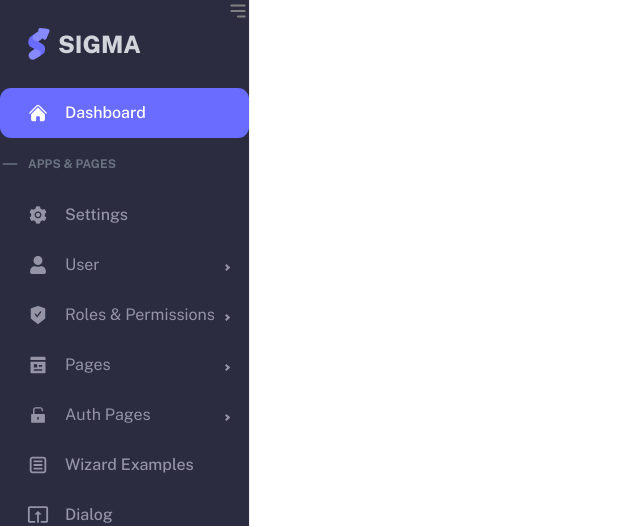
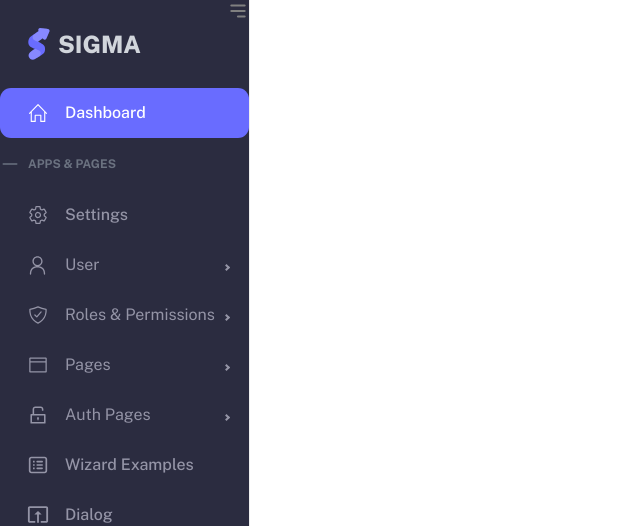
Before and after one commit to MansoorAkhter/sigma-admin-dashboard, a Next.js app: page / in a window 1280 px wide. Shown: the top 526 px of the page, without its empty margins (0-640 px from the left). Built offline with nearby package versions, Linux system fonts and the light colour scheme.

Commit message:
sidebar icons done

```diff
--- a/components/Sidebar.jsx
+++ b/components/Sidebar.jsx
@@ -1,15 +1,19 @@
 import Link from "next/link";
 import { useState } from "react";
 import { Sidebar, Menu, MenuItem, SubMenu, useProSidebar } from 'react-pro-sidebar';
-import { HiHome } from "react-icons/hi2";
-import { AiFillSetting, AiFillSafetyCertificate, AiFillUnlock } from "react-icons/ai";
-import { IoStatsChartSharp } from "react-icons/io5";
+
+// ICONS
+import { AiOutlineUnlock } from "react-icons/ai";
+import { IoShieldCheckmarkOutline, IoSettingsOutline } from "react-icons/io5";
 import { HiOutlineMinus, HiMenuAlt3 } from "react-icons/hi";
-import { FaUser } from "react-icons/fa";
-import { RiPagesFill } from "react-icons/ri";
-import { CgMenuBoxed } from "react-icons/cg";
-import { MdSystemUpdateAlt, MdKeyboardArrowRight } from "react-icons/md";
+import { RxPerson } from "react-icons/rx";
+import { VscWindow } from "react-icons/vsc";
+import { CgList } from "react-icons/cg";
+import { SlHome } from "react-icons/sl";
+import { MdSystemUpdateAlt } from "react-icons/md";
 
+
+//button component
 const Item = ({ title, to, selected, setSelected, icon }) => {
     return (
         // <Link href={to}>
@@ -75,7 +79,7 @@ const SidebarMenu = () => {
                         <Item
                             title="Dashboard"
                             to="/"
-                            icon={<HiHome size={20} />}
+                            icon={<SlHome size={18} />}
                             selected={selected}
                             setSelected={setSelected}
                         />
@@ -88,12 +92,12 @@ const SidebarMenu = () => {
                         <Item
                             title="Settings"
                             to="/"
-                            icon={<AiFillSetting size={20} />}
+                            icon={<IoSettingsOutline size={20} />}
                             selected={selected}
                             setSelected={setSelected}
                         />
 
-                        <SubMenu label="User" icon={<FaUser size={18} />}>
+                        <SubMenu label="User" icon={<RxPerson size={21} />}>
                             <Item
                                 title="List"
                                 to="/"
@@ -116,7 +120,7 @@ const SidebarMenu = () => {
                             </SubMenu>
                         </SubMenu>
 
-                        <SubMenu label="Roles & Permissions" icon={<AiFillSafetyCertificate size={20} />} >
+                        <SubMenu label="Roles & Permissions" icon={<IoShieldCheckmarkOutline size={20} />} >
                             <Item
                                 title="Roles"
                                 to="/"
@@ -132,7 +136,7 @@ const SidebarMenu = () => {
                         </SubMenu>
 
 
-                        <SubMenu label="Pages" icon={<RiPagesFill size={20} />} >
+                        <SubMenu label="Pages" icon={<VscWindow size={20} />} >
                             <SubMenu label="User Profile" ></SubMenu>
                             <SubMenu label="Account Settings" ></SubMenu>
                             <Item
@@ -158,7 +162,7 @@ const SidebarMenu = () => {
                         </SubMenu>
 
 
-                        <SubMenu label="Auth Pages" icon={<AiFillUnlock size={20} />} >
+                        <SubMenu label="Auth Pages" icon={<AiOutlineUnlock size={22} />} >
                             <SubMenu label="Login" ></SubMenu>
                             <SubMenu label="Register" ></SubMenu>
                             <SubMenu label="Verify Email" ></SubMenu>
@@ -171,7 +175,7 @@ const SidebarMenu = () => {
                         <Item
                             title="Wizard Examples"
                             to="/"
-                            icon={<CgMenuBoxed size={22} />}
+                            icon={<CgList size={20} />}
                             selected={selected}
                             setSelected={setSelected}
                         />
```
